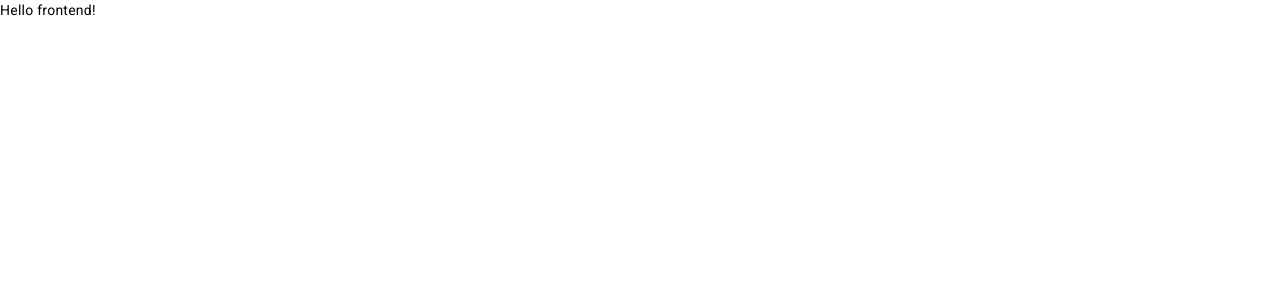
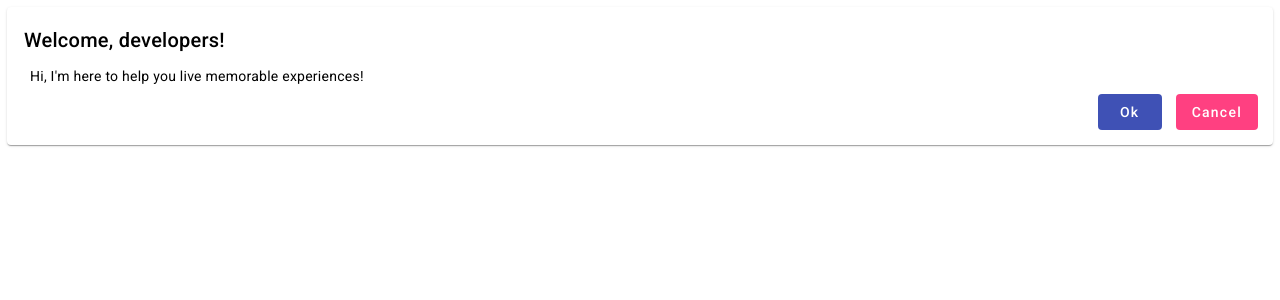
Before and after one commit to marcobuschini/angular-application-dev-ops-starter, an Angular app: page / in a window 1280 px wide. Shown: the top 300 px of the page. Built offline with nearby package versions, Linux system fonts and the light colour scheme.

Commit message:
feat: update app to show some behaviour

```diff
--- a/src/app/app.component.css
+++ b/src/app/app.component.css
@@ -39,3 +39,11 @@ mat-sidenav.right mat-toolbar {
   flex-direction: row;
   justify-content: flex-start;
 }
+
+mat-card-actions {
+  width: 100%;
+  display: flex;
+  flex-direction: roww;
+  justify-content: flex-end;
+  gap: 1em;
+}
--- a/src/app/app.component.html
+++ b/src/app/app.component.html
@@ -1 +1,14 @@
-Hello {{ title }}!
+<mat-card>
+  <mat-card-title>Welcome, developers!</mat-card-title>
+  <mat-card-content
+    >Hi, I'm here to help you live memorable experiences!</mat-card-content
+  >
+  <mat-card-actions>
+    <button mat-button mat-flat-button color="primary" (click)="ok()">
+      Ok
+    </button>
+    <button mat-button mat-flat-button color="accent" (click)="cancel()">
+      Cancel
+    </button>
+  </mat-card-actions>
+</mat-card>
--- a/src/app/app.component.ts
+++ b/src/app/app.component.ts
@@ -1,11 +1,31 @@
 import { Component } from '@angular/core'
+import { MatCardModule } from '@angular/material/card'
+import { MatButtonModule } from '@angular/material/button'
+import {
+  MatSnackBar,
+  MatSnackBarConfig,
+  MatSnackBarModule,
+} from '@angular/material/snack-bar'
 
 @Component({
   selector: 'app-root',
   styleUrls: ['./app.component.css'],
   templateUrl: './app.component.html',
+  imports: [MatCardModule, MatButtonModule, MatSnackBarModule],
 })
 export class AppComponent {
   public title = 'frontend'
-  public constructor() {}
+  public constructor(public snackbar: MatSnackBar) {}
+
+  public ok(): void {
+    this.snackbar.open('You clicked Ok', null, {
+      duration: 1500,
+    } as MatSnackBarConfig)
+  }
+
+  public cancel(): void {
+    this.snackbar.open('You clicked Cancel', null, {
+      duration: 1500,
+    } as MatSnackBarConfig)
+  }
 }
```
Also changed, not shown: 2 other files (tests, documents, lock files or other folders).
